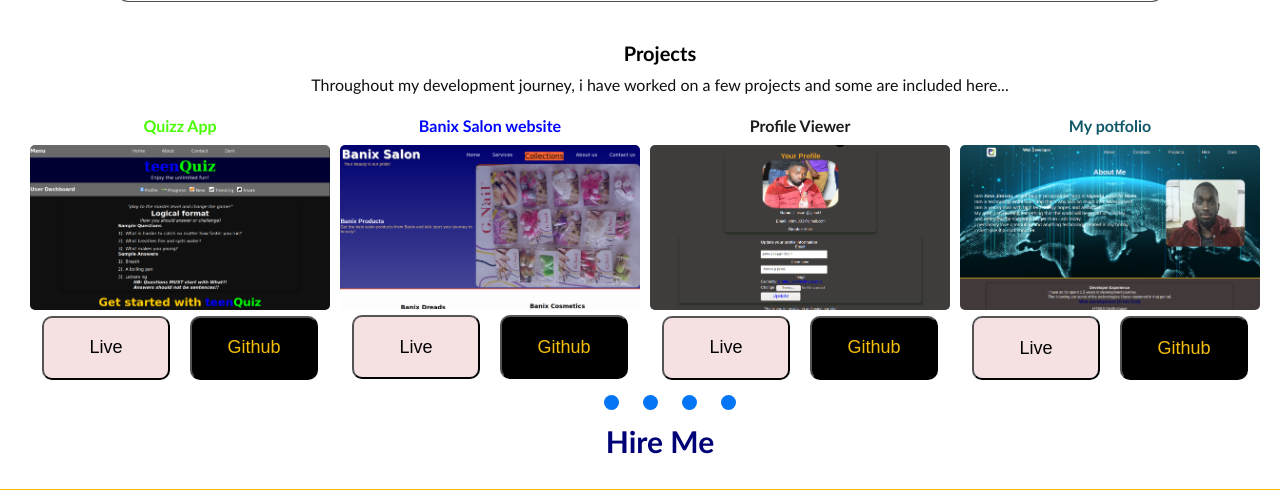
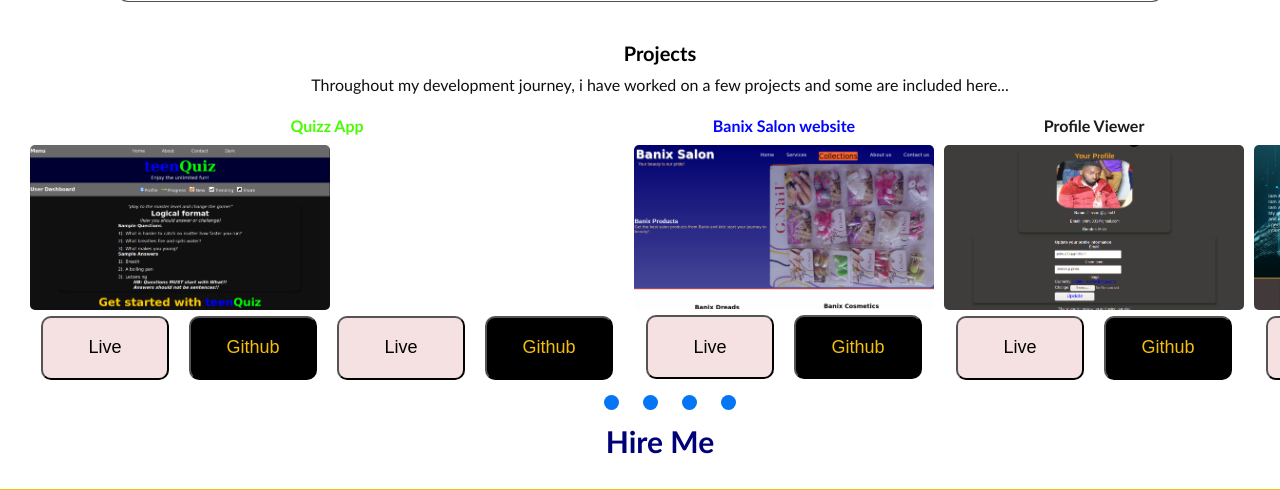
Before and after one commit to primU333/my-potifolio, a Flask app: page / in a window 1280 px wide. Shown: the part 1364-1854 px from the top of the page. Run offline with Flask 2, Linux system fonts and the light colour scheme.

```diff
--- a/templates/index.html
+++ b/templates/index.html
@@ -115,28 +115,29 @@
                             <strong style="text-align: center; margin-bottom: 10px; margin-top: 5px; color: #49fc02;">Quizz App</strong>
                             <li><img src="/static/Images/quizzApp.png" /></li>
                             <div class="links">
-                                <a class="btn-links" href="https://teenquizzapp.herokuapp.com/"><button>Live</button></a>  <a class="git-links" href="#"><button class="git-button">Github</button></a>
+                                <a class="btn-links" href="#"><button>Live</button></a>  <a class="git-links" href="https://github.com/primU333/quizzApp.git"><button class="git-button">Github</button></a>
+                                <a class="btn-links" href="https://teenquizzapp.herokuapp.com/"><button>Live</button></a>  <a class="git-links" href=""><button class="git-button">Github</button></a>
                             </div>
                     </div>
                     <div class="sites">
                         <strong style="text-align: center; margin-bottom: 10px; margin-top: 5px; color: #0206fc;">Banix Salon website</strong>
                         <li><img src="/static/Images/banixWeb.png" /></li>
                         <div class="links">
-                            <a class="btn-links" href="https://banix-salon.herokuapp.com/"><button>Live</button></a>  <a class="git-links" href="#"><button class="git-button">Github</button></a>
+                            <a class="btn-links" href="https://banix-salon.herokuapp.com/"><button>Live</button></a>  <a class="git-links" href="https://github.com/primU333/banix-salon.git"><button class="git-button">Github</button></a>
                         </div>
                     </div>
                     <div class="sites">
                             <strong style="text-align: center; margin-bottom: 10px; margin-top: 5px; color: #1b1b1d;">Profile Viewer</strong>
                             <li><img src="/static/Images/profileViewer.png" /></li>
                             <div class="links">
-                                <a class="btn-links" href="#"><button>Live</button></a>  <a class="git-links" href="#"><button class="git-button">Github</button></a>
+                                <a class="btn-links" href="#"><button>Live</button></a>  <a class="git-links" href="https://github.com/primU333/django-profile-viewer-project.git"><button class="git-button">Github</button></a>
                             </div>
                     </div>
                     <div class="sites">
                             <strong style="text-align: center; margin-bottom: 10px; margin-top: 5px; color: #115869;">My potfolio</strong>
                             <li><img src="/static/Images/potfolioShot.png" /></li>
                             <div class="links">
-                                <a class="btn-links" href="#"><button>Live</button></a>  <a class="git-links" href="#"><button class="git-button">Github</button></a>
+                                <a class="btn-links" href="#"><button>Live</button></a>  <a class="git-links" href="https://github.com/primU333/my-potifolio.git"><button class="git-button">Github</button></a>
                             </div>
                     </div>
                 </ul>
```
Also changed, not shown: requirements.txt (added, +9 -0 lines), 1 other file.
